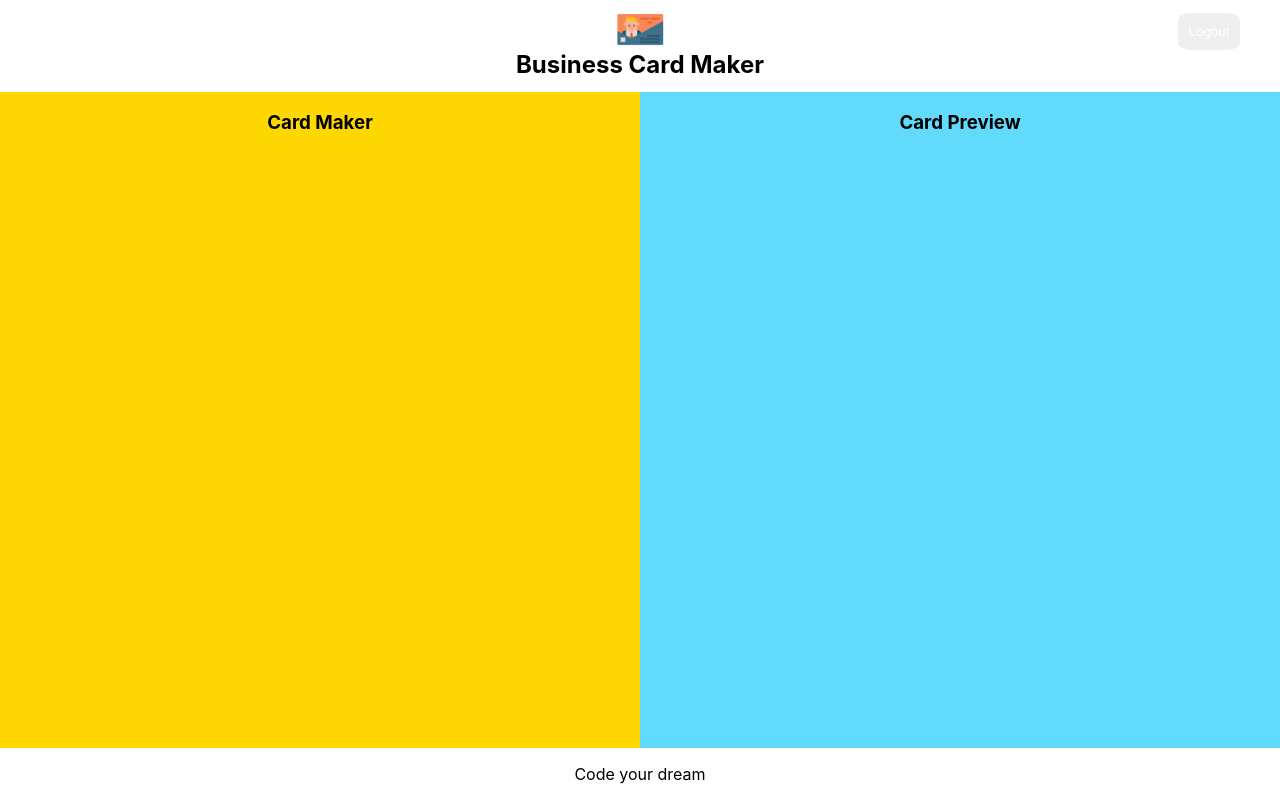
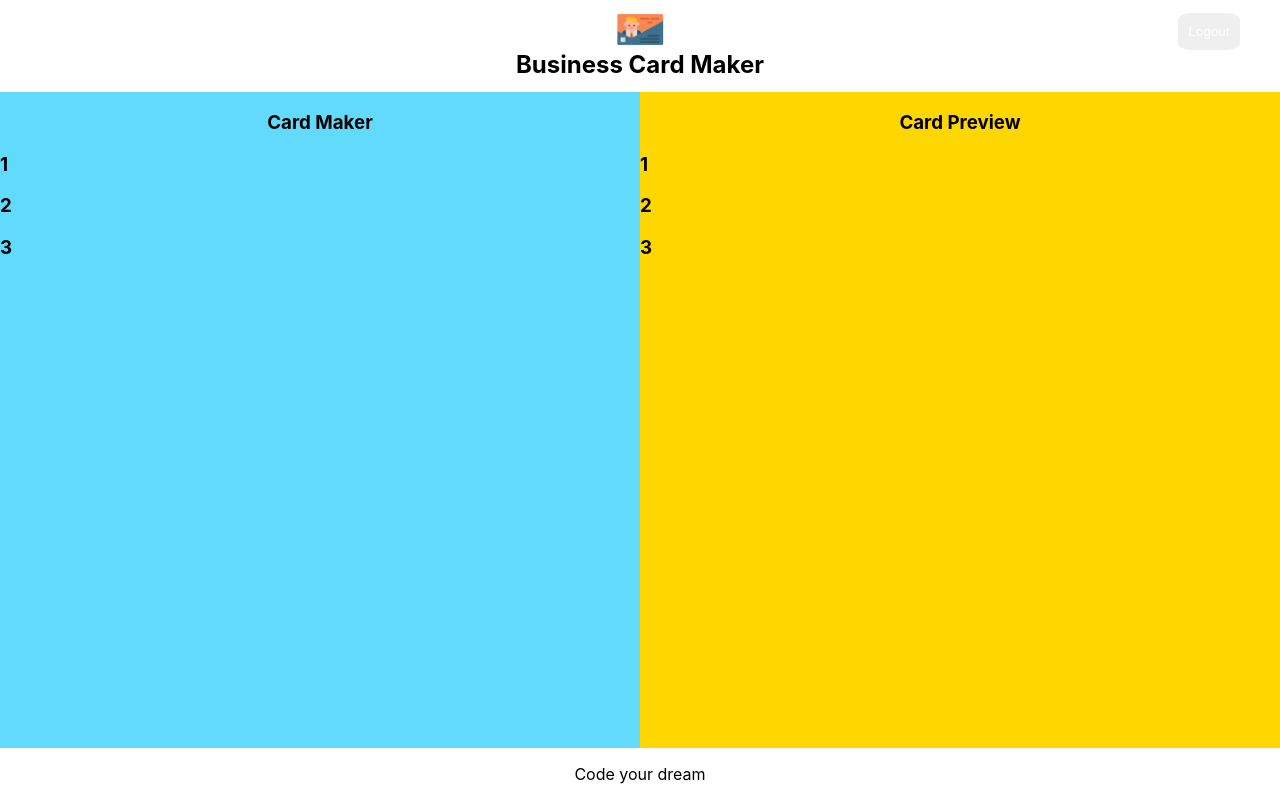
Before and after one commit to ShinjungOh/2022-learn-react, a React (Create React App) app in the folder 2022-05-11/card-maker/: page /maker in a window 1280 px wide. Built offline with nearby package versions, Linux system fonts and the light colour scheme; no server answers; sample sign-in values are in the browser's storage.

Commit message:
[ADD] card-maker maker layout

```diff
--- /dev/null
+++ b/2022-05-11/card-maker/src/components/card-edit-form/card-edit-form.jsx
@@ -0,0 +1,7 @@
+import React from 'react';
+import styles from './card-edit-form.module.css';
+
+const CardEditForm = ({card}) =>
+    <h1>{card.id}</h1>
+
+export default CardEditForm;
--- /dev/null
+++ b/2022-05-11/card-maker/src/components/card/card.jsx
@@ -0,0 +1,8 @@
+import React from "react";
+import styles from './card.module.css';
+
+const Card = ({card}) => (
+    <h1>{card.id}</h1>
+);
+
+export default Card;
--- a/2022-05-11/card-maker/src/components/editor/editor.jsx
+++ b/2022-05-11/card-maker/src/components/editor/editor.jsx
@@ -1,9 +1,14 @@
 import React from 'react';
 import styles from './editor.module.css';
+import Card from "../card/card";
+import CardEditForm from "../card-edit-form/card-edit-form";
 
-const Editor = (props) => (
+const Editor = ({cards}) => (
     <section className={styles.editor}>
-        <h1 className={styles.title}>Card Preview</h1>
+        <h1 className={styles.title}>Card Maker</h1>
+        {cards.map(card => (
+            <CardEditForm card={card}/>
+        ))}
     </section>
 );
 
--- a/2022-05-11/card-maker/src/components/maker/maker.jsx
+++ b/2022-05-11/card-maker/src/components/maker/maker.jsx
@@ -1,4 +1,4 @@
-import React, {useEffect} from 'react';
+import React, {useEffect, useState} from 'react';
 import styles from './maker.module.css';
 import {useNavigate} from "react-router-dom";
 import Header from "../header/header";
@@ -7,6 +7,38 @@ import Editor from "../editor/editor";
 import Preview from "../preview/preview";
 
 const Maker = ({authService}) => {
+    const [cards, setCards] = useState([
+        {
+            id: '1',
+            name: 'SJ',
+            company: 'ABC',
+            theme: 'light',
+            email: 'tlswjd9260#gmail.com',
+            message: 'Hello',
+            fileName: 'SJ',
+            fileURL: 'SJ.png',
+        },
+        {
+            id: '2',
+            name: 'SJ',
+            company: 'ABC',
+            theme: 'light',
+            email: 'tlswjd9260#gmail.com',
+            message: 'Hello',
+            fileName: 'SJ',
+            fileURL: 'SJ.png',
+        },
+        {
+            id: '3',
+            name: 'SJ',
+            company: 'ABC',
+            theme: 'light',
+            email: 'tlswjd9260#gmail.com',
+            message: 'Hello',
+            fileName: 'SJ',
+            fileURL: 'SJ.png',
+        }
+    ]);
     const navigate = useNavigate();
     const onLogout = () => {
         authService.logout();
@@ -24,8 +56,8 @@ const Maker = ({authService}) => {
         <section className={styles.maker}>
             <Header onLogout={onLogout}/>
             <div className={styles.container}>
-                <Preview/>
-                <Editor/>
+                <Editor cards={cards} />
+                <Preview cards={cards} />
             </div>
             <Footer/>
         </section>
--- a/2022-05-11/card-maker/src/components/preview/preview.jsx
+++ b/2022-05-11/card-maker/src/components/preview/preview.jsx
@@ -1,9 +1,13 @@
 import React from 'react';
 import styles from './preview.module.css';
+import Card from "../card/card";
 
-const Preview = (props) => (
+const Preview = ({cards}) => (
     <section className={styles.preview}>
-        <h1 className={styles.title}>Card Maker</h1>
+        <h1 className={styles.title}>Card Preview</h1>
+        {cards.map(card => (
+            <Card card={card}/>
+        ))}
     </section>
 );
 
```
Also changed, not shown: 2022-05-11/card-maker/src/components/card-edit-form/card-edit-form.module.css (added), 2022-05-11/card-maker/src/components/card/card.module.css (added).
